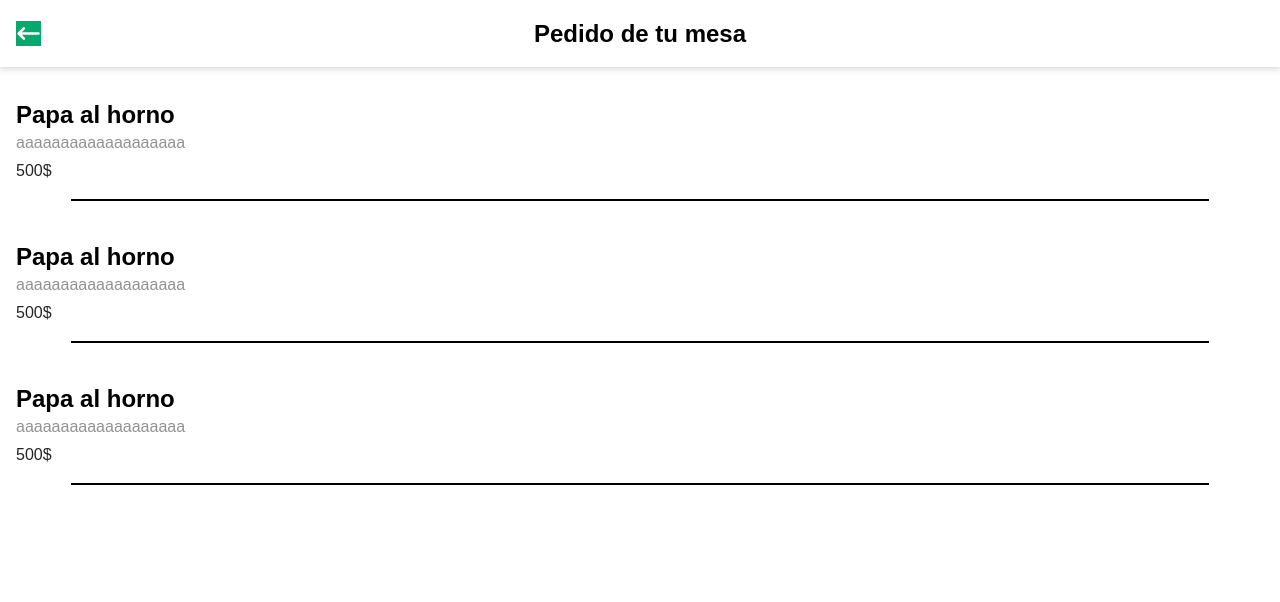
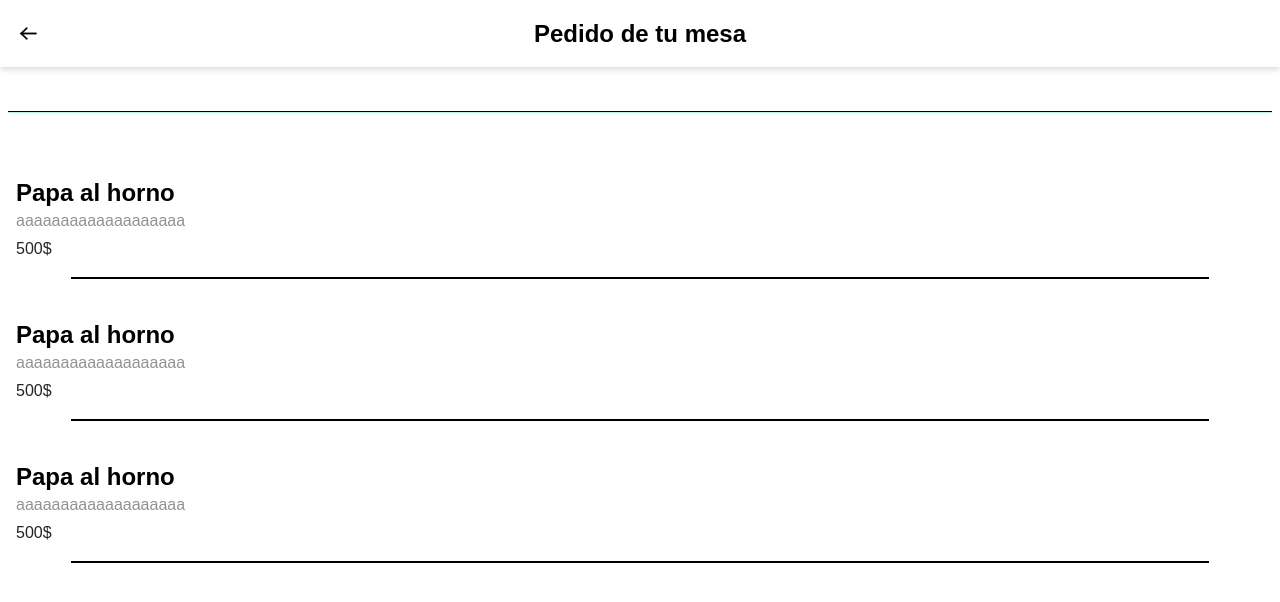
Before and after one commit to NachoBerardo/Waitless, a Next.js app in the folder waitless/: page / in a window 1280 px wide. Both pictures are taken after a click on the button "Ver pedido". Shown: the top 602 px of the page. Built offline with nearby package versions, Linux system fonts and the light colour scheme.

Commit message:
sprint 2

```diff
--- a/waitless/src/pages/index.tsx
+++ b/waitless/src/pages/index.tsx
@@ -6,6 +6,8 @@ import ScrollBar from "../components/scrollbar";
 import HeaderMenu from "../components/headerMenu";
 import PopUp from "../components/PopUp";
 import FooterMenu from "../components/footerMenu";
+import Flecha from "../../public/arrowBlack.svg"
+
 //import useQuery from "../apiFetch.js"
 //import QueryClientProvider from '@tanstack/react-query'
 //<QueryClientProvider client={queryClient}></QueryClientProvider>
@@ -230,13 +232,14 @@ export default function Menu() {
             <div className="h-screen w-screen pb-[7px] bg-white overflow-x-hidden no-scrollbar">
               <header className="top-0 w-full h-[67px] flex items-center justify-center bg-white drop-shadow-md relative" >
                 <h3 className="font-bold text-black">Pedido de tu mesa</h3>
-                  <button className=" absolute left-0 ml-4 h-[25px] w-[25px] bg-footer" onClick={(event) => handleClickArrowBack(false, true)}>
-                    <img src="arrowWhite.svg" alt="" />
+                  <button className=" absolute left-0 ml-4 h-[25px] w-[25px] " onClick={(event) => handleClickArrowBack(false, true)}>
+                    <img src="arrowBlack.svg" alt="" className="h-full w-full" />
                   </button>
               </header>
               <div className="h-full w-full p-2">
                 <div className="w-full h-fit ">
-                  <h3 className="text-black pl-2 pt-6 overflow-hidden inline-flex"> Papa al horno</h3>
+                <hr className="bg-LineaVerdePedido mt-9 h-[2px]"/>
+                  <h3 className="text-black pl-2 pt-16 overflow-hidden inline-flex"> Papa al horno</h3>
                   <p className="pl-2 text-letraGris">aaaaaaaaaaaaaaaaaaa</p>
                   <p className="pl-2 text-letraGrisOscuro pt-1 pb-4">500$</p>
                   <div className="w-full h-fit flex justify-center">
--- a/waitless/tailwind.config.js
+++ b/waitless/tailwind.config.js
@@ -52,6 +52,7 @@ module.exports = {
       'letraGris': '#25252580',
       'letraGrisOscuro': '#252525',
       'LineaPedido': '#E3EEEC',
+      'LineaVerdePedido': '#B4F1E6',
 
 
     }
```
Also changed, not shown: waitless/public/arrowBlack.svg (added).
